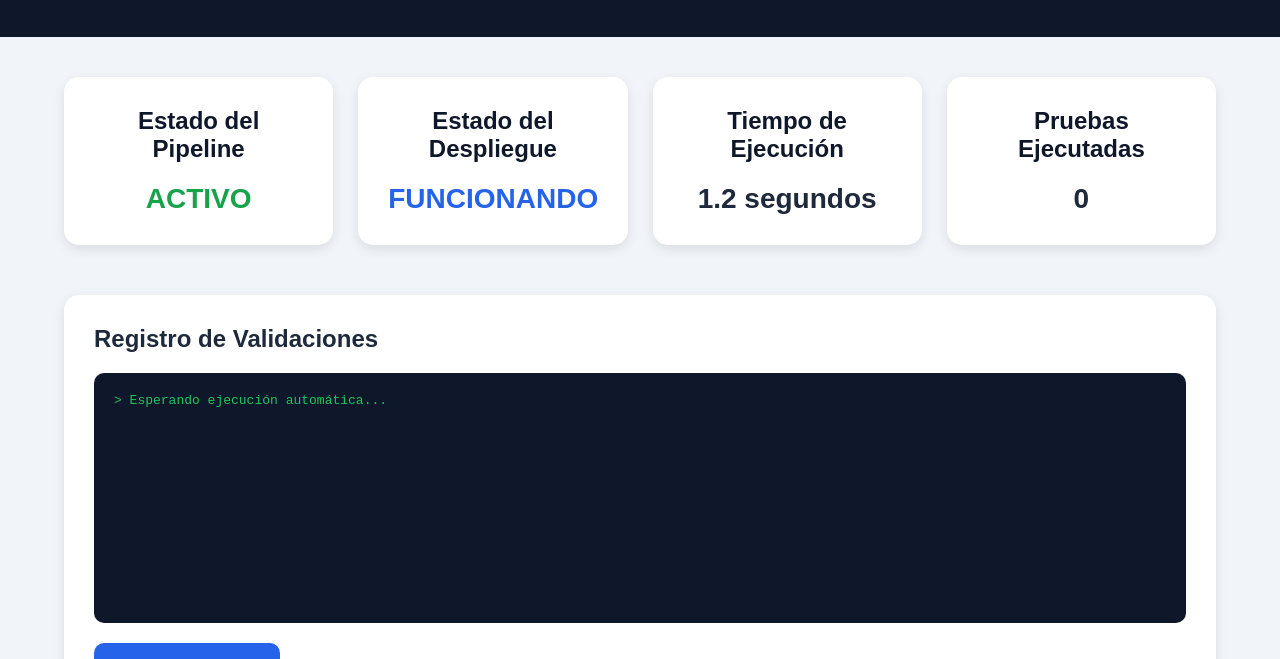
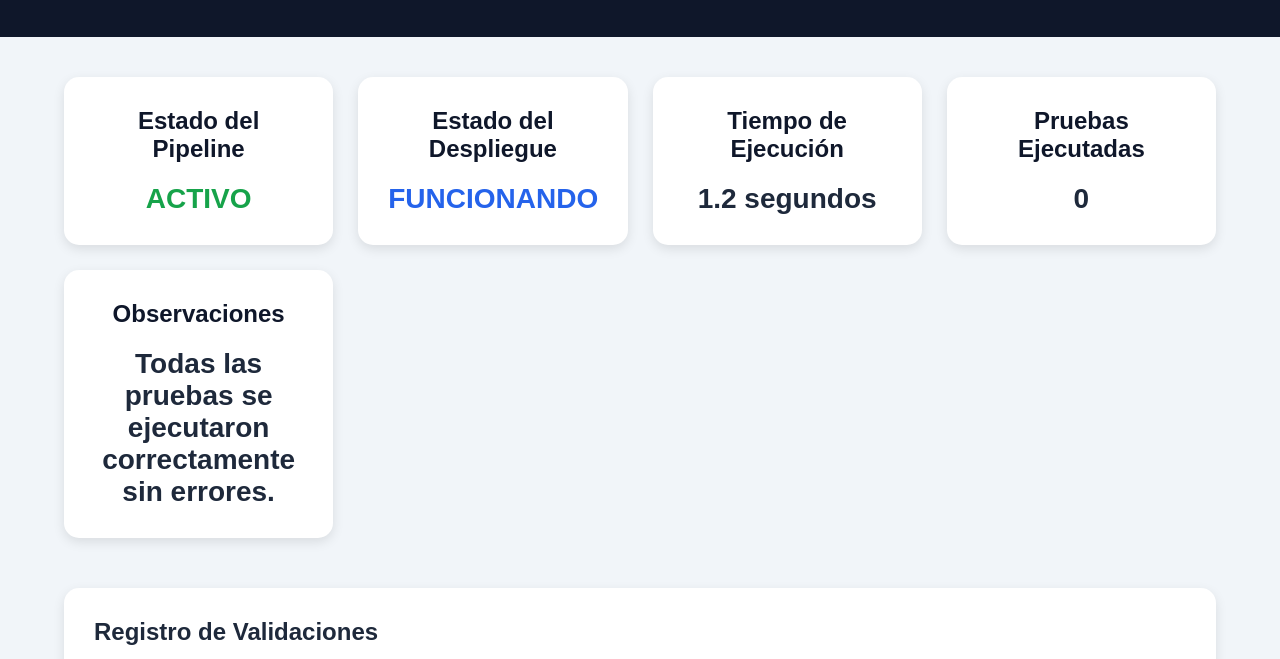
Before and after one commit to Xio4vi/pipeline, a plain HTML site: page index.html in a window 1280 px wide. Shown: the part 117-776 px from the top of the page. Drawn offline with Linux system fonts and the light colour scheme.

Commit message:
observaciones

```diff
--- a/index.html
+++ b/index.html
@@ -69,6 +69,15 @@
                 </p>
 
             </div>
+            <div class="card">
+
+                <h2>Observaciones</h2>
+
+                <p>
+                    Todas las pruebas se ejecutaron correctamente sin errores.
+                </p>
+
+            </div>
 
         </section>
 
```
